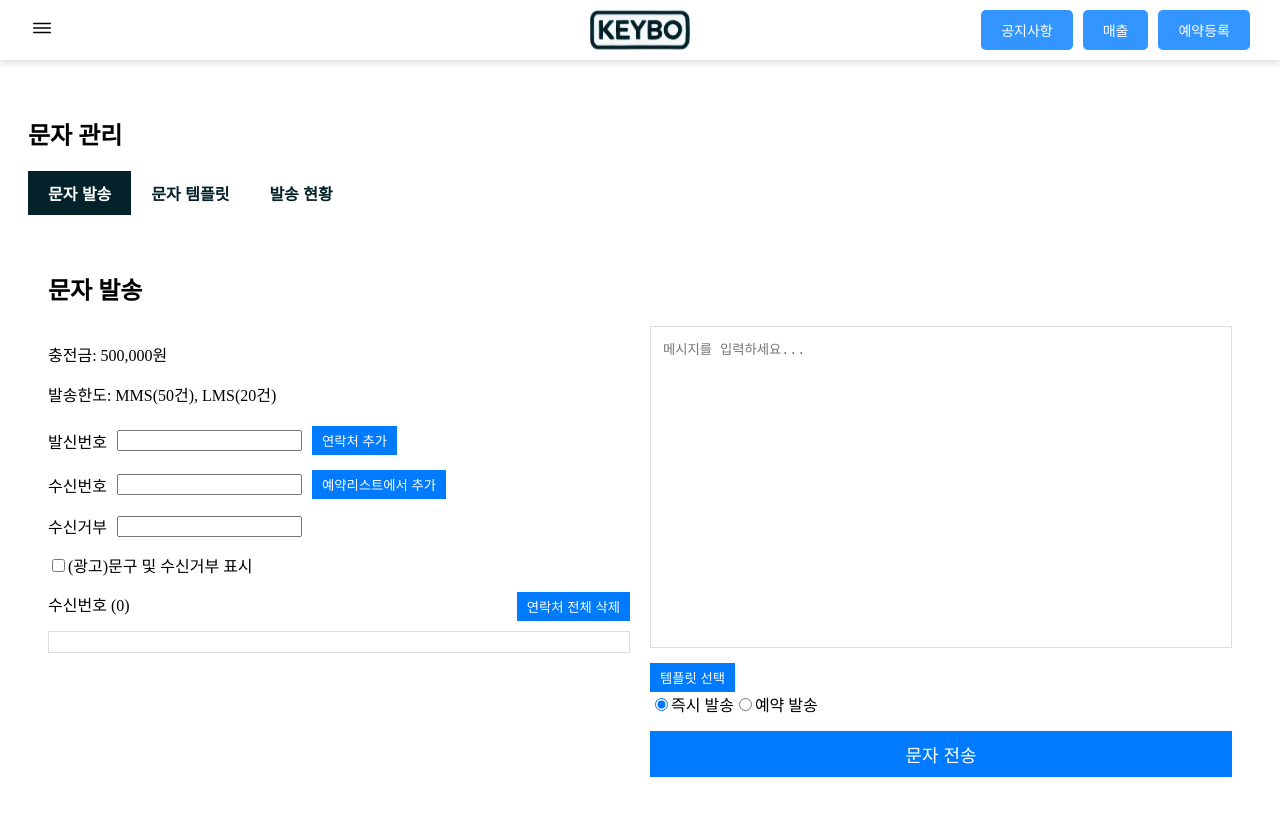
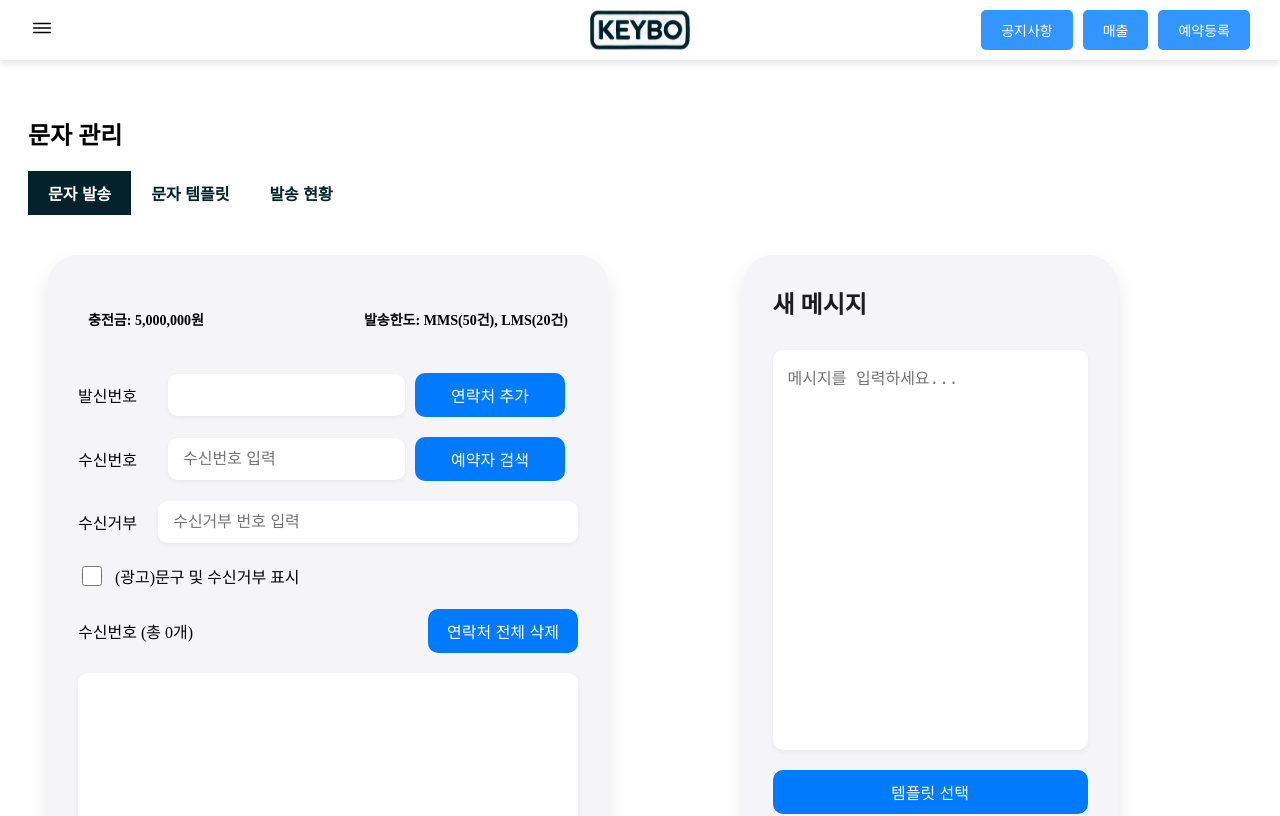
Before and after one commit to eunjukim88/partnerweb, a Next.js app: page /messages in a window 1280 px wide. Shown: the top 816 px of the page. Built offline with nearby package versions, Linux system fonts and the light colour scheme; sample sign-in values are in the browser's storage.

Commit message:
문자발송 스타일 수정

```diff
--- a/src/components/messages/MessageSend.js
+++ b/src/components/messages/MessageSend.js
@@ -1,230 +1,342 @@
-import React, { useState, useEffect } from 'react';
+import React, { useState } from 'react';
 import styled from 'styled-components';
 import { FaTrash, FaPlus } from 'react-icons/fa';
 
 const MessageSend = () => {
-    const [balance, setBalance] = useState(500000);
-    const [mmsLimit, setMmsLimit] = useState(50);
-    const [lmsLimit, setLmsLimit] = useState(20);
     const [senderNumber, setSenderNumber] = useState('');
     const [receiverNumbers, setReceiverNumbers] = useState([]);
-    const [blockedNumbers, setBlockedNumbers] = useState([]);
-    const [isAd, setIsAd] = useState(false);
+    const [blockNumbers, setBlockNumbers] = useState('');
     const [messageContent, setMessageContent] = useState('');
+    const [isAdvertisement, setIsAdvertisement] = useState(false);
     const [isSendingNow, setIsSendingNow] = useState(true);
     const [scheduledDate, setScheduledDate] = useState('');
     const [scheduledTime, setScheduledTime] = useState('');
 
     const handleAddReceiver = () => {
-        // 구현 필요: 연락처 추가 로직
+        // 수신번호 추가 로직
+    };
+
+    const handleRemoveReceiver = (index) => {
+        // 수신번호 삭제 로직
+    };
+
+    const handleRemoveAllReceivers = () => {
+        // 모든 수신번호 삭제 로직
+    };
+
+    const handleSendMessage = () => {
+        // 메시지 전송 로직
+    };
+
+    const handleLoadTemplate = () => {
+        // 템플릿 불러오기 로직
     };
 
     const handleAddFromReservations = () => {
-        // 구현 필요: 예약 리스트에서 연락처 추가 로직
-    };
-
-    const handleRemoveAllReceivers = () => {
-        setReceiverNumbers([]);
-    };
-
-    const handleRemoveReceiver = (index) => {
-        setReceiverNumbers(receiverNumbers.filter((_, i) => i !== index));
-    };
-
-    const handleSelectTemplate = () => {
-        // 구현 필요: 템플릿 선택 로직
-    };
-
-    const handleSendMessage = () => {
-        // 구현 필요: 메시지 전송 로직
+        // 예약 리스트에서 추가 로직
     };
 
     return (
-        <StyledContent>
-            <PageTitle>문자 발송</PageTitle>
-            <FlexContainer>
+        <Container>
             <LeftSection>
-                    <BalanceInfo>
-                        <p>충전금: {balance.toLocaleString()}원</p>
-                        <p>발송한도: MMS({mmsLimit}건), LMS({lmsLimit}건)</p>
-                    </BalanceInfo>
+                <Balance>
+                    <h3>충전금: 5,000,000원</h3>
+                    <h3>발송한도: MMS(50건), LMS(20건)</h3>
+                </Balance>
                 <InputGroup>
-                        <label>발신번호</label>
-                        <input
+                    <label style={{ width: '80px' }}>발신번호</label>
+                    <Input
                         type="text"
                         value={senderNumber}
                         onChange={(e) => setSenderNumber(e.target.value)}
                     />
-                        <Button onClick={handleAddReceiver}>연락처 추가</Button>
+                    <Button style={{ width: '30%' }} onClick={handleAddReceiver}>연락처 추가</Button>
                 </InputGroup>
                 <InputGroup>
-                        <label>수신번호</label>
-                        <input type="text" />
-                        <Button onClick={handleAddFromReservations}>예약리스트에서 추가</Button>
+                    <label style={{ width: '80px' }}>수신번호</label>
+                    <Input type="text" placeholder="수신번호 입력" />
+                    <Button style={{ width: '30%' }} onClick={handleAddFromReservations}>예약자 검색</Button>
                 </InputGroup>
                 <InputGroup>
-                        <label>수신거부</label>
-                        <input type="text" />
+                    <label
+                        style={{ width: '90px' }}
+                    >수신거부</label>
+                    <Input
+                        type="text"
+                        style={{ width: '100%' }}
+                        value={blockNumbers}
+                        onChange={(e) => setBlockNumbers(e.target.value)}
+                        placeholder="수신거부 번호 입력"
+                    />
                 </InputGroup>
                 <CheckboxGroup>
                     <input
                         type="checkbox"
-                            checked={isAd}
-                            onChange={(e) => setIsAd(e.target.checked)}
+                        style={{ width: '20px', height: '20px' }}
+                        checked={isAdvertisement}
+                        onChange={(e) => setIsAdvertisement(e.target.checked)}
                     />
                     <label>(광고)문구 및 수신거부 표시</label>
                 </CheckboxGroup>
                 <ReceiverList>
-                        <div>수신번호 ({receiverNumbers.length})</div>
-                        <Button onClick={handleRemoveAllReceivers}>연락처 전체 삭제</Button>
+                    <div>수신번호 (총 {receiverNumbers.length}개)</div>
+                    <Button style={{ width: '150px' }} onClick={handleRemoveAllReceivers}>연락처 전체 삭제</Button>
                 </ReceiverList>
                 <ReceiverListContent>
                     {receiverNumbers.map((number, index) => (
                         <ReceiverItem key={index}>
-                                {number}
+                            <span>{number}</span>
                             <FaTrash onClick={() => handleRemoveReceiver(index)} />
                         </ReceiverItem>
                     ))}
                 </ReceiverListContent>
             </LeftSection>
             <RightSection>
-                    <PhoneSimulator>
-                        <textarea
+                <PhoneContainer>
+                    <PhoneScreen>
+                        <AppHeader>새 메시지</AppHeader>
+                        <MessageArea
                             value={messageContent}
                             onChange={(e) => setMessageContent(e.target.value)}
                             placeholder="메시지를 입력하세요..."
                         />
-                    </PhoneSimulator>
-                    <Button onClick={handleSelectTemplate}>템플릿 선택</Button>
+                        <Button onClick={handleLoadTemplate}>템플릿 선택</Button>
                         <RadioGroup>
-                        <label>
-                            <input
-                                type="radio"
-                                checked={isSendingNow}
-                                onChange={() => setIsSendingNow(true)}
-                            />
+                            <RadioButton
+                                active={isSendingNow}
+                                onClick={() => setIsSendingNow(true)}
+                            >
                                 즉시 발송
-                        </label>
-                        <label>
-                            <input
-                                type="radio"
-                                checked={!isSendingNow}
-                                onChange={() => setIsSendingNow(false)}
-                            />
+                            </RadioButton>
+                            <RadioButton
+                                active={!isSendingNow}
+                                onClick={() => setIsSendingNow(false)}
+                            >
                                 예약 발송
-                        </label>
+                            </RadioButton>
                         </RadioGroup>
                         {!isSendingNow && (
                             <ScheduleGroup>
-                            <input
+                                <Input
                                     type="date"
                                     value={scheduledDate}
                                     onChange={(e) => setScheduledDate(e.target.value)}
                                 />
-                            <input
+                                <Input
                                     type="time"
                                     value={scheduledTime}
                                     onChange={(e) => setScheduledTime(e.target.value)}
                                 />
                             </ScheduleGroup>
                         )}
-                    <SendButton onClick={handleSendMessage}>문자 전송</SendButton>
+                        <SendButton onClick={handleSendMessage}>
+                            문자 전송
+                        </SendButton>
+                    </PhoneScreen>
+                </PhoneContainer>
             </RightSection>
-            </FlexContainer>
-        </StyledContent>
+        </Container>
     );
 };
 
-const StyledContent = styled.div`
+const Container = styled.div`
+    display: flex;
+    justify-content: center;
+    align-items: flex-start;
+    gap: 20px;
     padding: 20px;
-`;
-
-const PageTitle = styled.h1`
-    font-size: 24px;
-    margin-bottom: 20px;
-`;
-
-const FlexContainer = styled.div`
-    display: flex;
-    gap: 20px;
+    max-width: 1200px;
+    margin: 0 auto;
+    height: 100vh;
 `;
 
 const LeftSection = styled.div`
     flex: 1;
+    display: flex;
+    flex-direction: column;
+    gap: 20px;
+    background-color: #f5f5f7;
+    box-shadow: 0 10px 20px rgba(0, 0, 0, 0.1);
+    height: 667px;
+    max-width: 500px;
+    min-width: 450px;
+    border-radius: 30px;
+    overflow: hidden;
+    padding: 30px;
 `;
 
 const RightSection = styled.div`
     flex: 1;
+    display: flex;
+    justify-content: center;
+    height: 667px;
 `;
 
-const BalanceInfo = styled.div`
-    margin-bottom: 20px;
+const Balance = styled.div`
+    padding: 10px;
+    display: flex;
+    justify-content: space-between;
+    align-items: center;
+    font-size: 12px;
+    gap: 10px;
 `;
 
 const InputGroup = styled.div`
-    margin-bottom: 15px;
     display: flex;
     align-items: center;
     gap: 10px;
 `;
 
+const Input = styled.input`
+    padding: 12px 15px;
+    border: none;
+    border-radius: 10px;
+    font-size: 16px;
+    background-color: #ffffff;
+    box-shadow: 0 2px 5px rgba(0, 0, 0, 0.05);
+    transition: all 0.3s ease;
+
+    &:focus {
+        outline: none;
+        box-shadow: 0 2px 10px rgba(0, 0, 0, 0.1);
+    }
+`;
+
 const Button = styled.button`
-    padding: 5px 10px;
-    background-color: #007bff;
+    padding: 10px 5px;
+    border: none;
+    border-radius: 10px;
+    font-size: 16px;
+    background-color: #007AFF;
     color: white;
-    border: none;
     cursor: pointer;
+    transition: all 0.3s ease;
+
+    &:hover {
+        background-color: #0056b3;
+    }
 `;
 
 const CheckboxGroup = styled.div`
-    margin-bottom: 15px;
+    display: flex;
+    align-items: center;
+    gap: 10px;
 `;
 
 const ReceiverList = styled.div`
     display: flex;
     justify-content: space-between;
-    margin-bottom: 10px;
+    align-items: center;
 `;
 
 const ReceiverListContent = styled.div`
-    max-height: 200px;
+    height: 400px;
     overflow-y: auto;
-    border: 1px solid #ddd;
+    background-color: #ffffff;
+    border-radius: 10px;
     padding: 10px;
+    box-shadow: 0 2px 5px rgba(0, 0, 0, 0.05);
 `;
 
 const ReceiverItem = styled.div`
     display: flex;
     justify-content: space-between;
-    margin-bottom: 5px;
+    align-items: center;
+    padding: 10px;
+    border-bottom: 1px solid #f0f0f0;
+
+    &:last-child {
+        border-bottom: none;
+    }
 `;
 
-const PhoneSimulator = styled.div`
-    border: 1px solid #ddd;
-    padding: 10px;
-    margin-bottom: 15px;
-    height: 300px;
+const PhoneContainer = styled.div`
+    width: 375px;
+    height: 725px;
+    border-radius: 30px;
+    overflow: hidden;
+    display: flex;
+    flex-direction: column;
+    background-color: #f5f5f7;
+    box-shadow: 0 10px 20px rgba(0, 0, 0, 0.1);
+`;
 
-    textarea {
-        width: 100%;
-        height: 100%;
+const PhoneScreen = styled.div`
+    flex: 1;
+    padding: 30px;
+    display: flex;
+    flex-direction: column;
+    gap: 20px;
+`;
+
+const AppHeader = styled.div`
+    font-size: 24px;
+    font-weight: 600;
+    color: #1c1c1e;
+    margin-bottom: 10px;
+`;
+
+const MessageArea = styled.textarea`
+    flex: 1;
     border: none;
+    border-radius: 10px;
+    padding: 15px;
+    font-size: 16px;
     resize: none;
+    background-color: #ffffff;
+    box-shadow: 0 2px 5px rgba(0, 0, 0, 0.05);
+    transition: all 0.3s ease;
+
+    &:focus {
+        outline: none;
+        box-shadow: 0 2px 10px rgba(0, 0, 0, 0.1);
     }
 `;
 
 const RadioGroup = styled.div`
-    margin-bottom: 15px;
+    display: flex;
+    justify-content: space-between;
+    gap: 10px;
+`;
+
+const RadioButton = styled.button`
+    flex: 1;
+    padding: 10px;
+    border: none;
+    border-radius: 10px;
+    font-size: 14px;
+    cursor: pointer;
+    transition: all 0.3s ease;
+    background-color: ${props => props.active ? '#007AFF' : '#ffffff'};
+    color: ${props => props.active ? '#ffffff' : '#1c1c1e'};
+    box-shadow: 0 2px 5px rgba(0, 0, 0, 0.05);
+
+    &:hover {
+        background-color: ${props => props.active ? '#0056b3' : '#f0f0f0'};
+    }
 `;
 
 const ScheduleGroup = styled.div`
-    margin-bottom: 15px;
+    display: flex;
+    gap: 10px;
 `;
 
-const SendButton = styled(Button)`
-    width: 100%;
-    padding: 10px;
+const SendButton = styled.button`
+    background-color: #007AFF;
+    color: white;
+    border: none;
+    border-radius: 15px;
+    padding: 15px;
     font-size: 18px;
+    font-weight: 600;
+    cursor: pointer;
+    transition: all 0.3s ease;
+    box-shadow: 0 2px 5px rgba(0, 0, 0, 0.1);
+
+    &:hover {
+        background-color: #0056b3;
+        box-shadow: 0 4px 10px rgba(0, 0, 0, 0.15);
+    }
 `;
 
 export default MessageSend;
```
Lines whose indentation alone changed are shown as unchanged.
